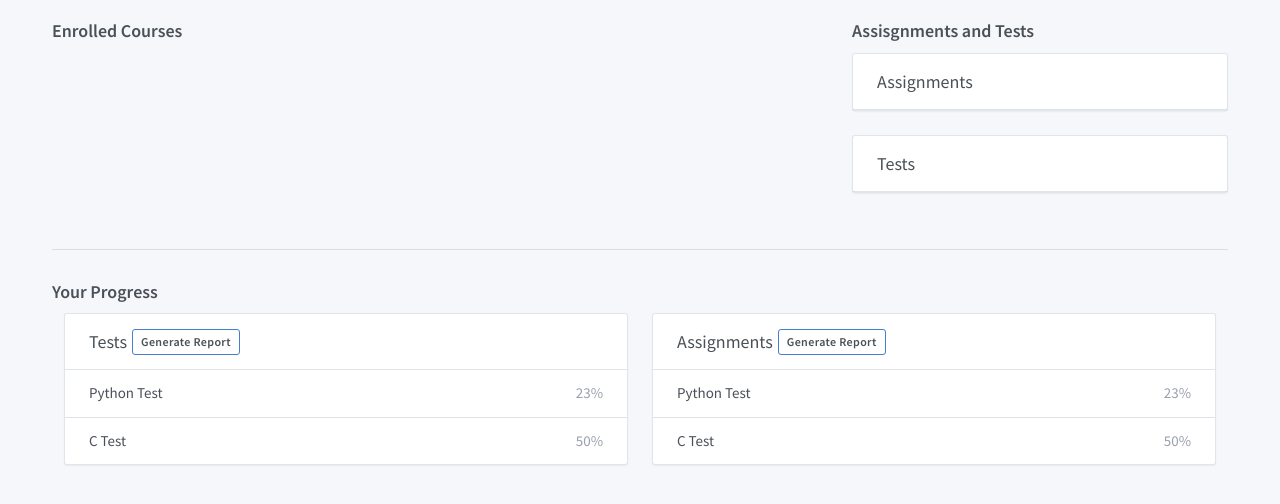
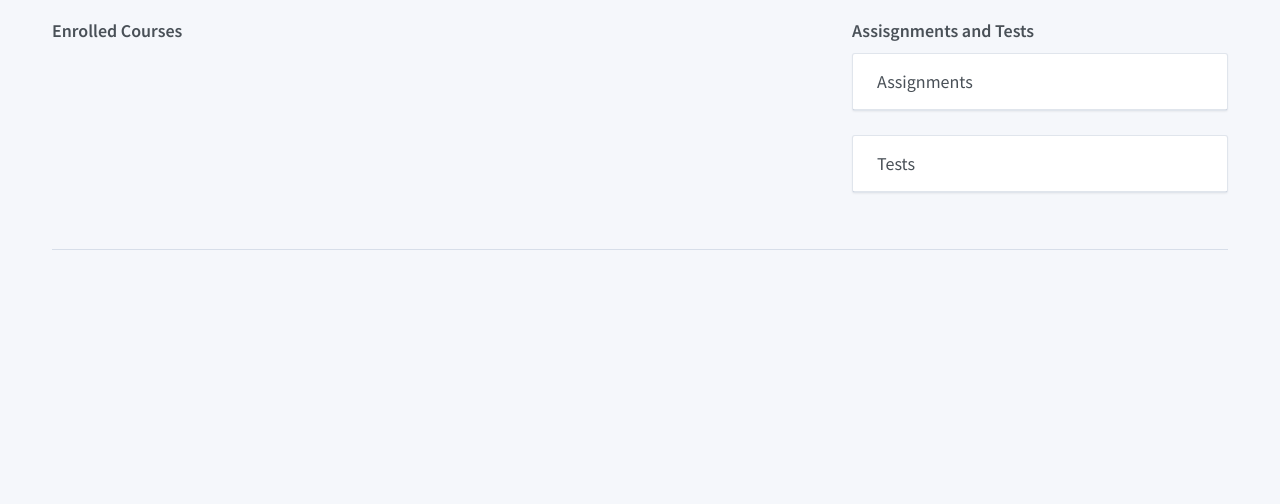
Before and after one commit to ipmanlk/Phoenix-LMS, a PHP site: page /student/dash.php in a window 1280 px wide. Shown: the part 122-626 px from the top of the page. Run offline with PHP 8.4, Linux system fonts and the light colour scheme; the visitor is signed in with stand-in values (Sample User, id 1).

Commit message:
Removed: Student Progress

```diff
--- a/www/student/dash.php
+++ b/www/student/dash.php
@@ -199,58 +199,9 @@ require_once "../tasks/authChecker.php";
       </div>
     </div>
     <hr>
-    <h4> Your Progress </h4>
-
-    <div class="container">
-      <div class="row">
-        <div class="col-sm">
-          <div class="card">
-            <div class="card-header">
-              <h4 class="card-title">Tests</h4> <a class="btn btn-sm btn-outline-primary margin5px txtw "> Generate Report </a>
-            </div>
-            <table class="table card-table">
-              <tbody>
-                <tr>
-
-                  <td>Python Test</td>
-                  <td class="text-right"><span class="text-muted">23%</span></td>
-                </tr>
-                <tr>
-
-                  <td>C Test</td>
-                  <td class="text-right"><span class="text-muted">50%</span></td>
-                </tr>
-
-              </tbody>
-            </table>
 
 
-          </div>
-        </div>
-        <div class="col-sm">
-          <div class="card">
-            <div class="card-header">
-              <h4 class="card-title">Assignments </h4> <a class="btn btn-sm btn-outline-primary margin5px txtw"> Generate Report </a>
-            </div>
-            <table class="table card-table">
-              <tbody>
-                <tr>
 
-                  <td>Python Test</td>
-                  <td class="text-right"><span class="text-muted">23%</span></td>
-                </tr>
-                <tr>
-
-                  <td>C Test</td>
-                  <td class="text-right"><span class="text-muted">50%</span></td>
-                </tr>
-
-              </tbody>
-            </table>
-          </div>
-        </div>
-      </div>
-    </div>
   </div>
 
   <!-- api logic -->
```
